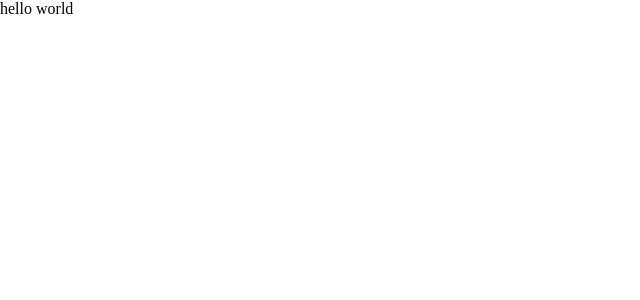
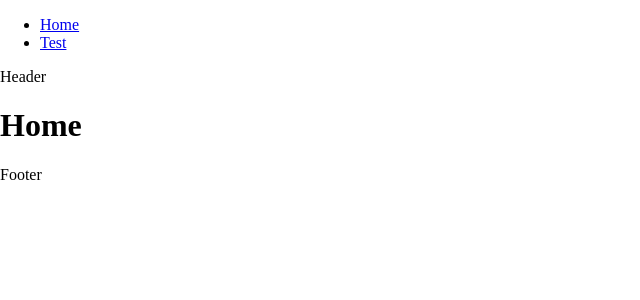
Before and after one commit to Erjankydyrov/something_new, a React (Create React App) app: page / in a window 1280 px wide. Shown: the top 300 px of the page, without its empty margins (0-640 px from the left). Built offline with nearby package versions, Linux system fonts and the light colour scheme.

Commit message:
added pages in the site

```diff
--- a/src/App.js
+++ b/src/App.js
@@ -1,7 +1,15 @@
+import { Route, Routes } from "react-router-dom";
+import Layout from "./components/Layout/Layout";
+
 function App() {
   return (
     <div className="App">
-      hello world
+      <Layout>
+        <Routes>
+          <Route path="/" element={<h1>Home</h1>} />
+          <Route path="/test" element={<h1>Test</h1>} />
+        </Routes>
+      </Layout>
     </div>
   );
 }
```
